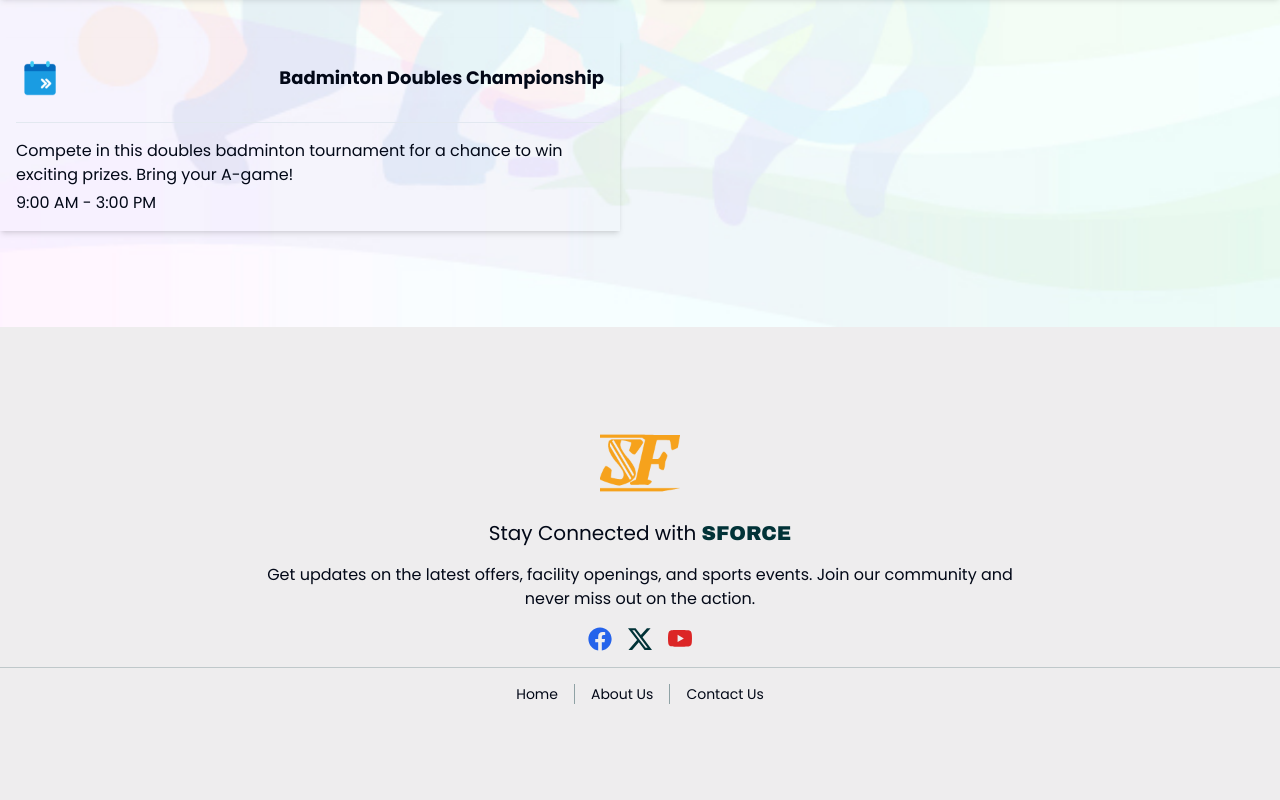
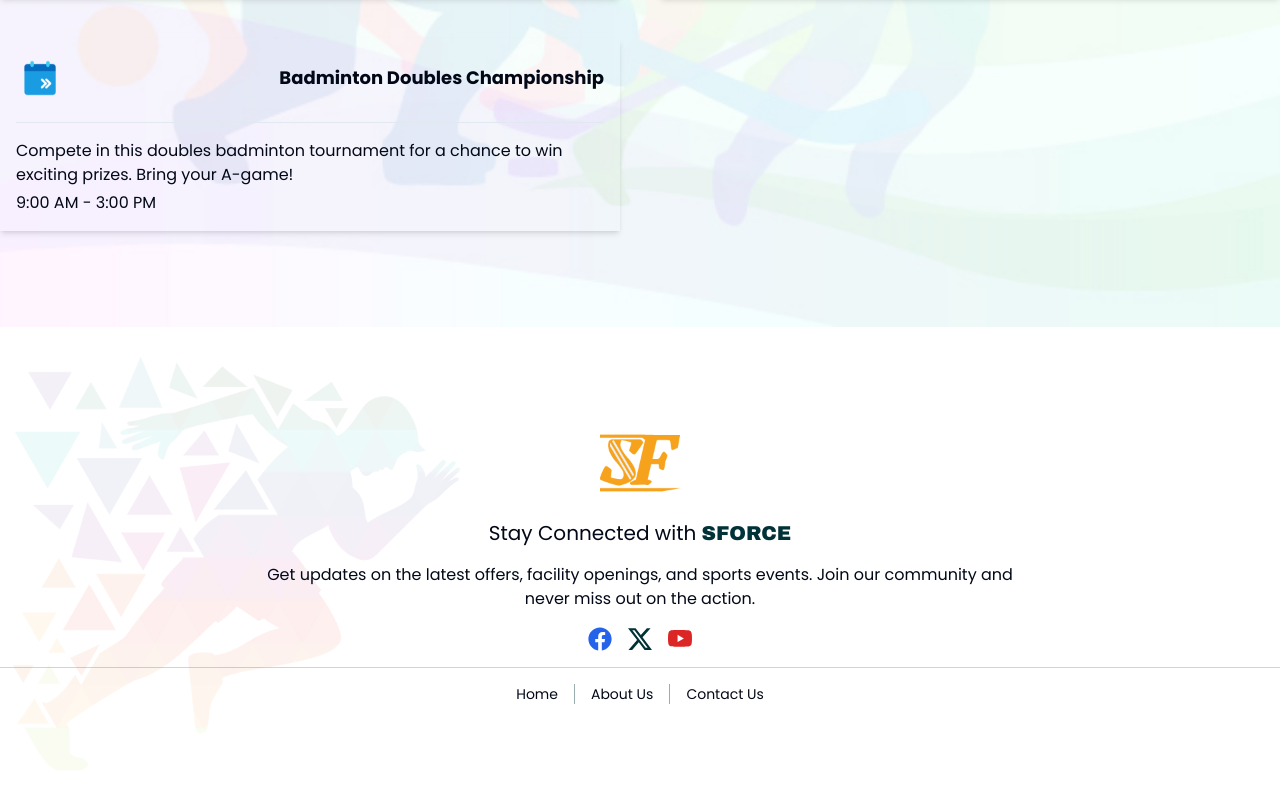
Before and after one commit to isalim079/L2-Assignment-5-sports-facility-client, a React (Vite) app: page / in a window 1280 px wide. Shown: the part 2995-3795 px from the top of the page. Built offline with nearby package versions, Linux system fonts and the light colour scheme; no server answers.

Commit message:
footer bg changed

```diff
--- a/src/shared/Footer/Footer.tsx
+++ b/src/shared/Footer/Footer.tsx
@@ -5,7 +5,7 @@ import { FaFacebook } from "react-icons/fa";
 
 const Footer = () => {
   return (
-    <div className="bg-secondarySite">
+    <div className="bg-bg2 bg-contain bg-no-repeat ">
       <div className="max-w-screen-xl mx-auto py-24 font-poppins">
         <div>
           <div className="flex flex-col justify-center items-center space-y-4">
```
